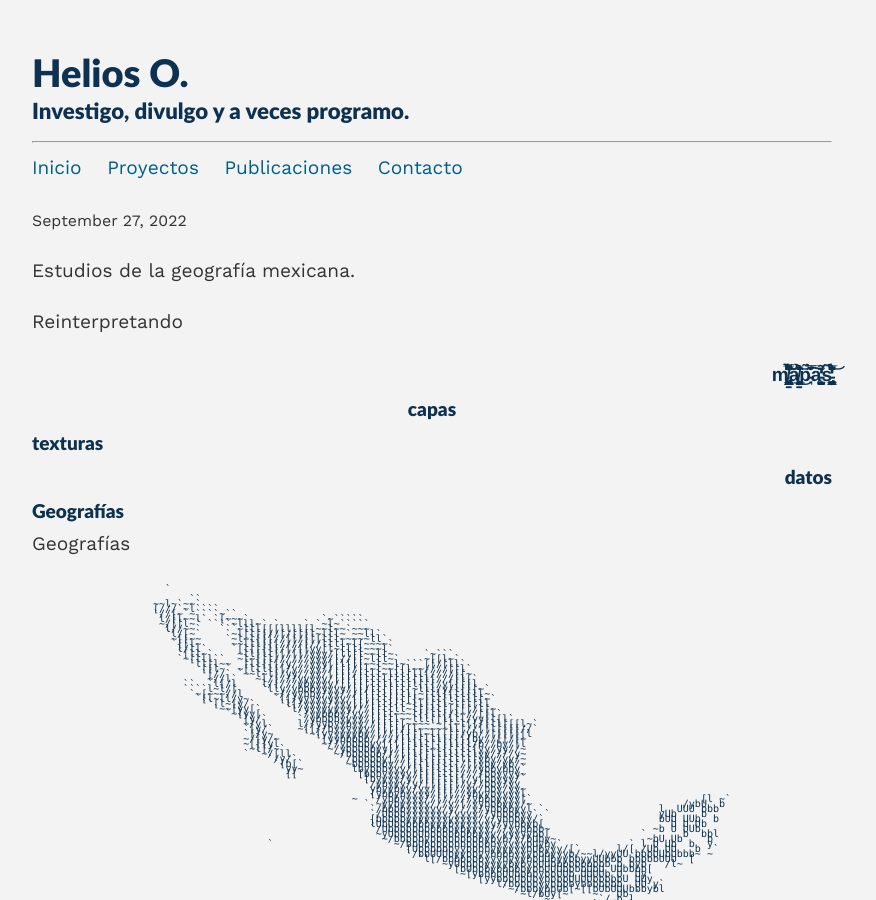
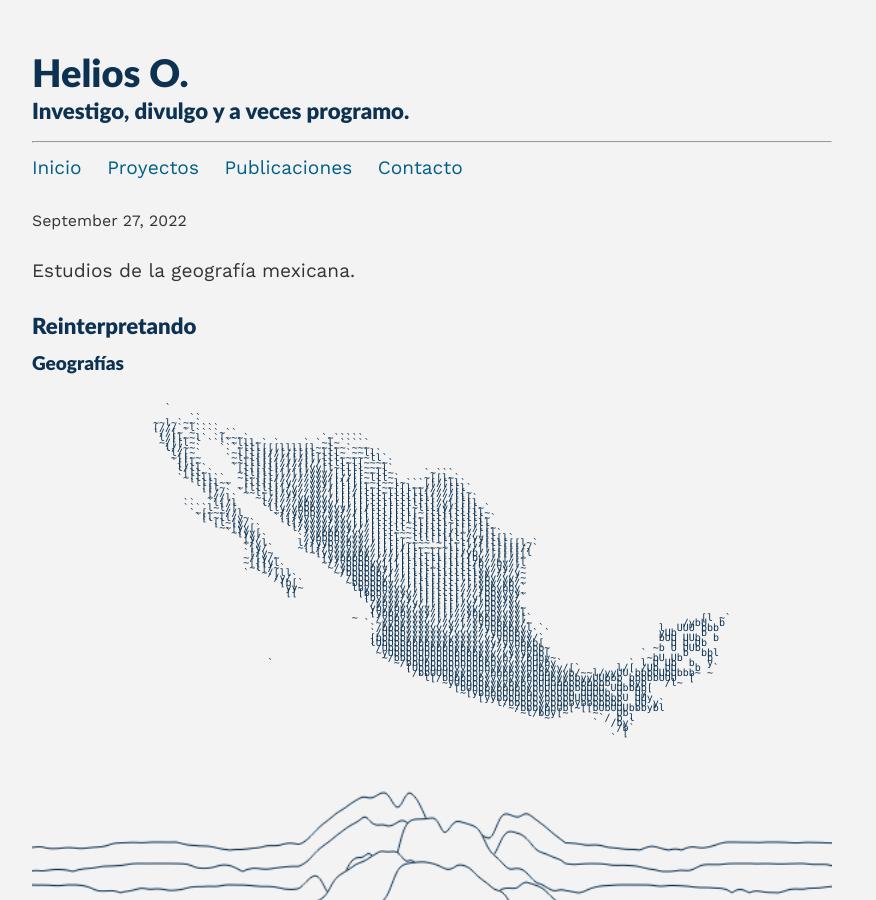
Before and after one commit to Heliouz/Heliouz.github.io, a Jekyll site: the page built from _projects/estumex.md, in a window 1280 px wide and 900 px high. Shown: the whole window, without its empty margins (208-1084 px from the left). Built offline with Jekyll 4.4.1, drawn with Linux system fonts in a browser that asks for light colours; nearby versions of some CDN libraries.

Commit message:
Update estumex.md

```diff
--- a/_projects/estumex.md
+++ b/_projects/estumex.md
@@ -5,15 +5,10 @@ description: Estudios artísticos de la geografía mexicana
 ---
 Estudios de la geografía mexicana.
 
-Reinterpretando
-<div style="text-align: right"><h4>m̸̢̡̧̗̪͕̳͖̺̞̺͈̼̝̖͎̜̤̙͉͇̀̀̓̿̐̆̌̄͆͛͌̈́͊͌̈́͘͝ͅǎ̸͖̩̳̲̩̰̘͓͚͓͔̟̞̦̲͓̖͕͔͙̉̌͛̐̐̀͘͘͜͝p̵͉̌̅̃̅̋̀̌͠͠ą̵̰͙̯̖̖̜̹̤̥̖̣̰̥̰͖̗̫̓͌̒̅ͅs̵̡̺͓͔̩̩͇̻̺̮̖̤̺̹̗͕̬̦̅̉̊̌̈́̈́̒͆̓̃̐͝</h4></div>
-<div style="text-align: center"><h4>capas</h4></div>
-<div style="text-align: left"><h4>texturas</h4></div>
-<div style="text-align: right"><h4>datos</h4></div>
+### Reinterpretando
 
-#### Geografías
 <script type="module" src="/assets/js/glitch.js"></script>
-<div class="text" id="glitch_this">Geografías</div>
+<div class="text" id="glitch_this"> <h4> Geografías </h4></div>
 
 <div style="text-align: center">
 
```
